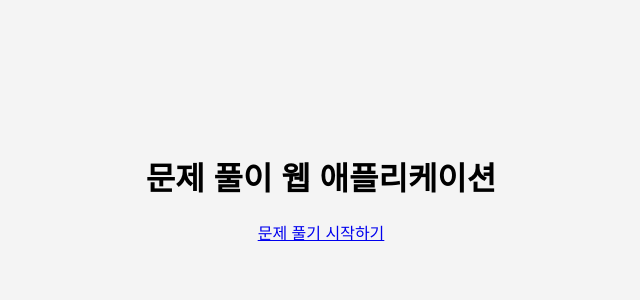
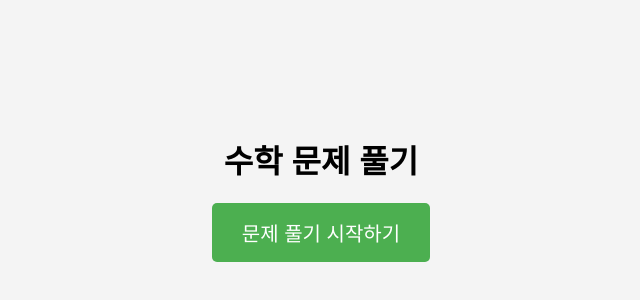
Before and after one commit to emelmusekor/multipleproto, a website built with Vite: page index.html in a window 1280 px wide. Shown: the part 212-512 px from the top of the page, without its empty margins (319-959 px from the left). Built offline with nearby package versions, Linux system fonts and the light colour scheme.

Commit message:
Update index.html

```diff
--- a/index.html
+++ b/index.html
@@ -3,13 +3,13 @@
 <head>
     <meta charset="UTF-8">
     <meta name="viewport" content="width=device-width, initial-scale=1.0">
-    <title>문제 풀이 웹 애플리케이션</title>
+    <title>수학 문제 풀기</title>
     <link rel="stylesheet" href="style.css">
 </head>
 <body>
-    <h1>문제 풀이 웹 애플리케이션</h1>
-    <div>
-        <a href="step1.html">문제 풀기 시작하기</a>
+    <div class="container">
+        <h1>수학 문제 풀기</h1>
+        <button id="startButton" class="step-button">문제 풀기 시작하기</button>
     </div>
     <script src="main.js"></script>
 </body>
```
